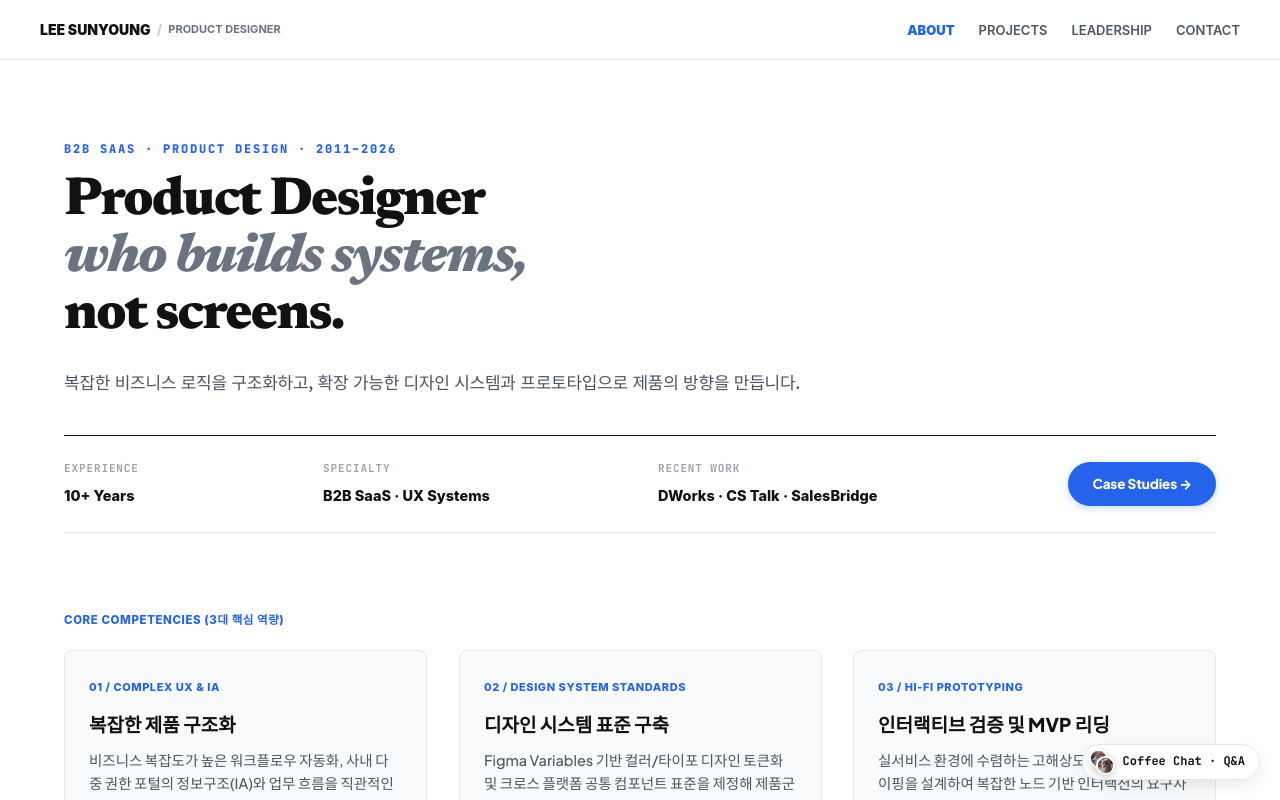
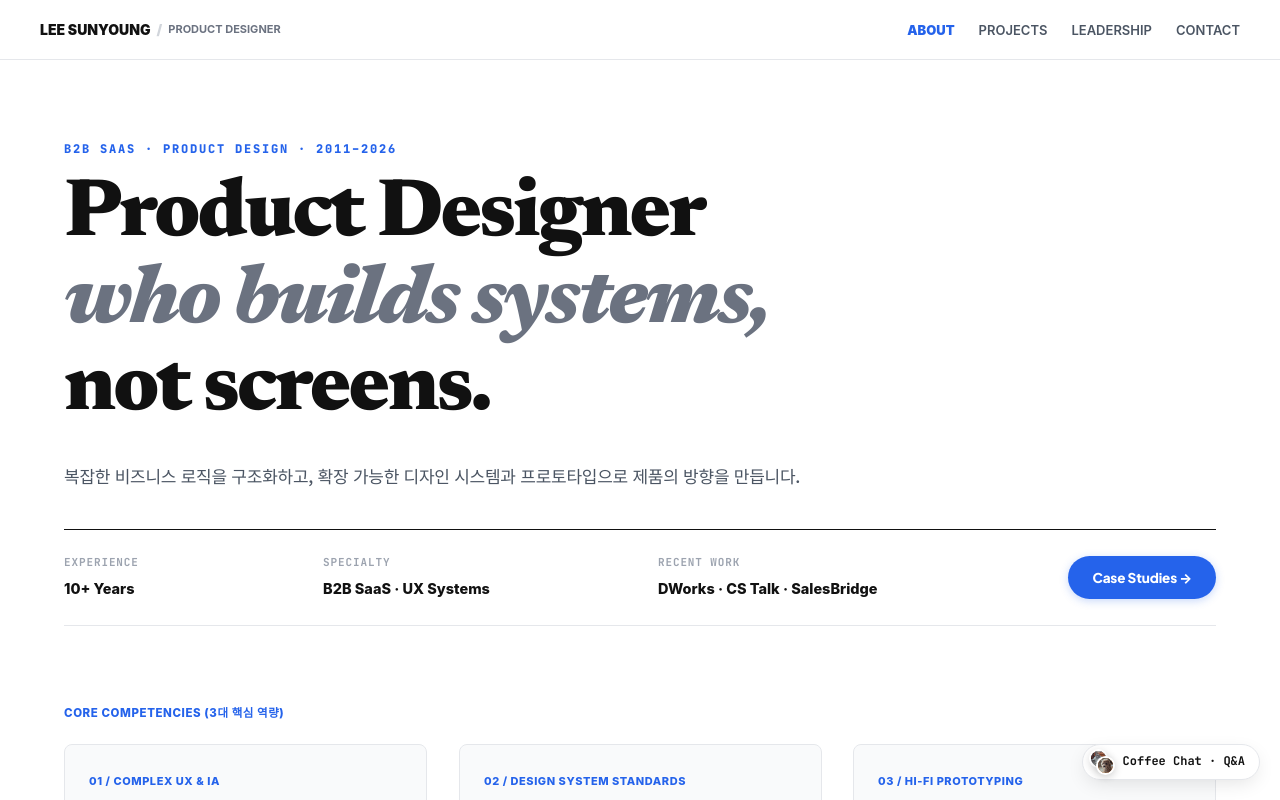
Before and after one commit to mobius38/sylee-portfolio, a React (Vite) app: page / in a window 1280 px wide. Shown: the top 800 px of the page. Built offline with nearby package versions, Linux system fonts and the light colour scheme; the HTML template or start-up script is replaced by a standard one.

Commit message:
style: restore impactful large Hero typography scale (clamp 54~92px) and calibrate Footer to a refined smaller scale (clamp 36~60px)

```diff
--- a/src/components/sections/ContactFooter.tsx
+++ b/src/components/sections/ContactFooter.tsx
@@ -39,14 +39,14 @@ export function ContactFooter({ w }: { w: number }) {
           GET IN TOUCH
         </span>
 
-        {/* 2. Giant Editorial Serif Display (적정 스케일 36px~68px) */}
+        {/* 2. Giant Editorial Serif Display (히어로보다 차분하고 정갈한 스케일) */}
         <h2
           className="footer-title-h2 editorial-display-title"
           style={{
-            fontSize: isMobile ? "36px" : "clamp(42px, 4.8vw, 72px)",
+            fontSize: isMobile ? "32px" : "clamp(36px, 4.2vw, 60px)",
             color: "#FFFFFF",
-            margin: "0 0 24px 0",
-            lineHeight: 1.1,
+            margin: "0 0 20px 0",
+            lineHeight: 1.12,
           }}
         >
           Let's build<br />
--- a/src/components/sections/HeroProfileSection.tsx
+++ b/src/components/sections/HeroProfileSection.tsx
@@ -210,10 +210,10 @@ export function HeroProfileSection({
         <h1
           className="about-title-h1 editorial-display-title"
           style={{
-            fontSize: isMobile ? "32px" : "clamp(38px, 4.2vw, 64px)",
+            fontSize: isMobile ? "40px" : "clamp(54px, 6.4vw, 92px)",
             color: "#111111",
-            margin: "0 0 24px 0",
-            lineHeight: 1.12,
+            margin: "0 0 28px 0",
+            lineHeight: 1.06,
           }}
         >
           Product Designer<br />
```
